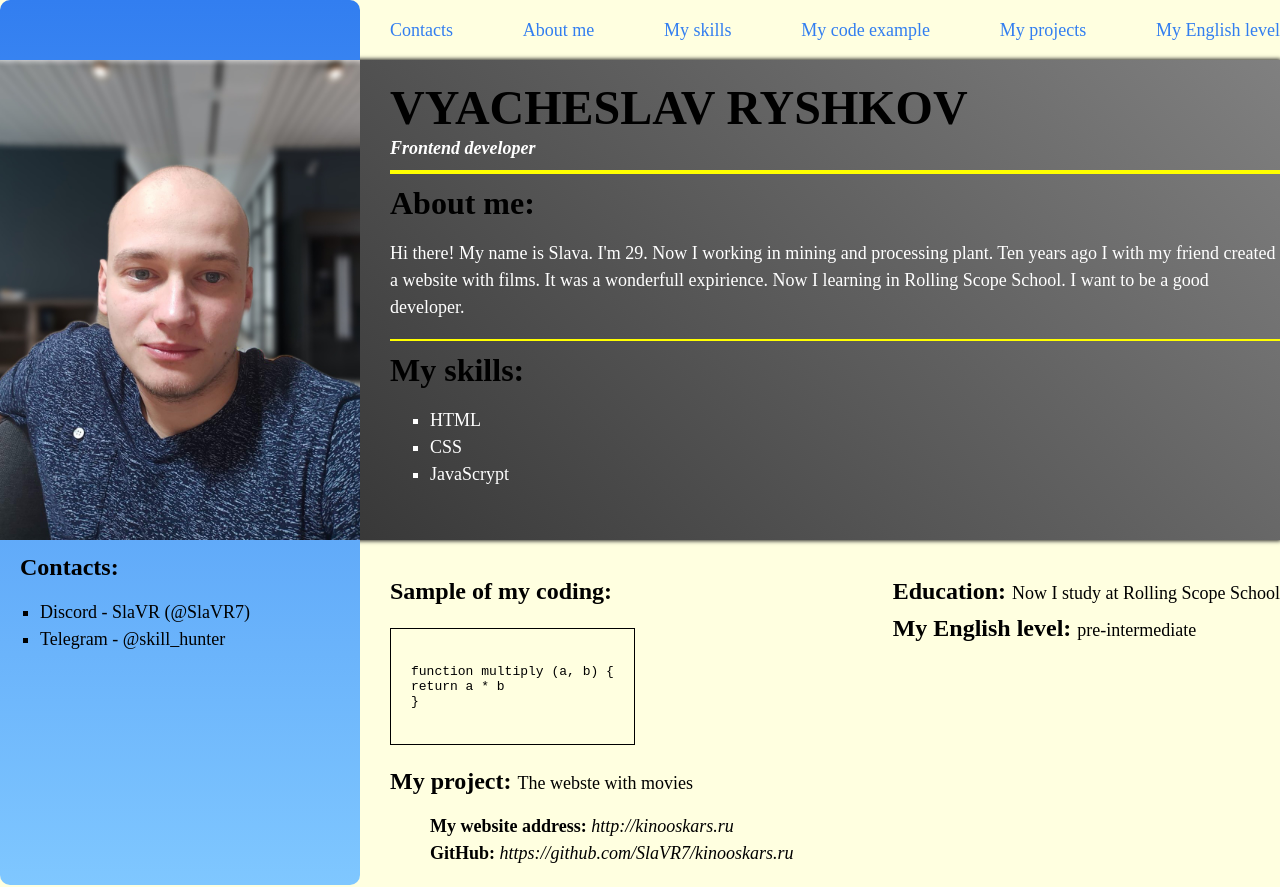
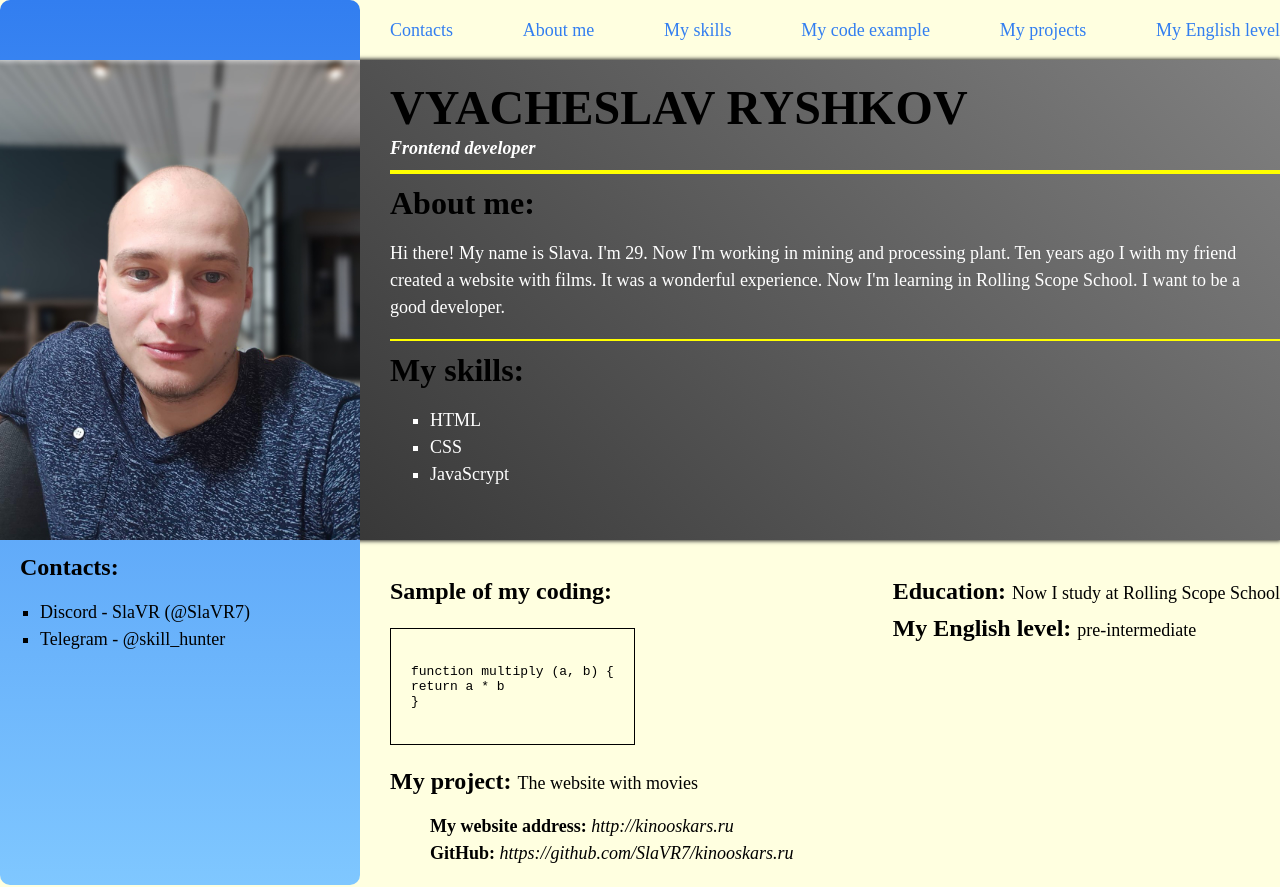
Before and after one commit to SlaVR7/rsschool-cv, a plain HTML site: page index.html in a window 1280 px wide. Shown: the top 887 px of the page. Drawn offline with Linux system fonts and the light colour scheme.

Commit message:
fix: edit description and delete excess spaces

```diff
--- a/index.html
+++ b/index.html
@@ -54,7 +54,7 @@
     <p class="name__description">Frontend developer</p>
     <hr class="name__hr">
     <h2 id="me">About me:</h2>
-    <p>Hi there! My name is Slava. I'm 29. Now I working in mining and processing plant. Ten years ago I with my friend created a website with films. It was a wonderfull expirience. Now I learning in Rolling Scope School. I want to be a good developer. </p>
+    <p>Hi there! My name is Slava. I'm 29. Now I'm working in mining and processing plant. Ten years ago I with my friend created a website with films. It was a wonderful experience. Now I'm learning in Rolling Scope School. I want to be a good developer. </p>
     <hr>
     <h2 id="skills">My skills:</h2>
       <ul class="skills">
@@ -71,7 +71,7 @@ function multiply (a, b) {
 return a * b
 }</code>
     </pre>
-     <h2 id="projects">My project: <span class="description">The webste with movies</span></h2>
+     <h2 id="projects">My project: <span class="description">The website with movies</span></h2>
     <ul class="my-project">
       <li class="my-projects__item">My website address: <a class="my-projects__item-link" href="http://kinooskars.ru" target="_blank">http://kinooskars.ru</a></li>
       <li class="my-projects__item">GitHub: <a class="my-projects__item-link" href="https://github.com/SlaVR7/kinooskars.ru" target="_blank">https://github.com/SlaVR7/kinooskars.ru</a></li>
@@ -94,7 +94,6 @@ return a * b
     <a class="rs-logo" href="https://rs.school/js/" target="_blank">
        <img src="assets/img/rs_school_js.svg" alt="RS School logo">
     </a>
-
       </footer>
     </div>
   </body>
```
